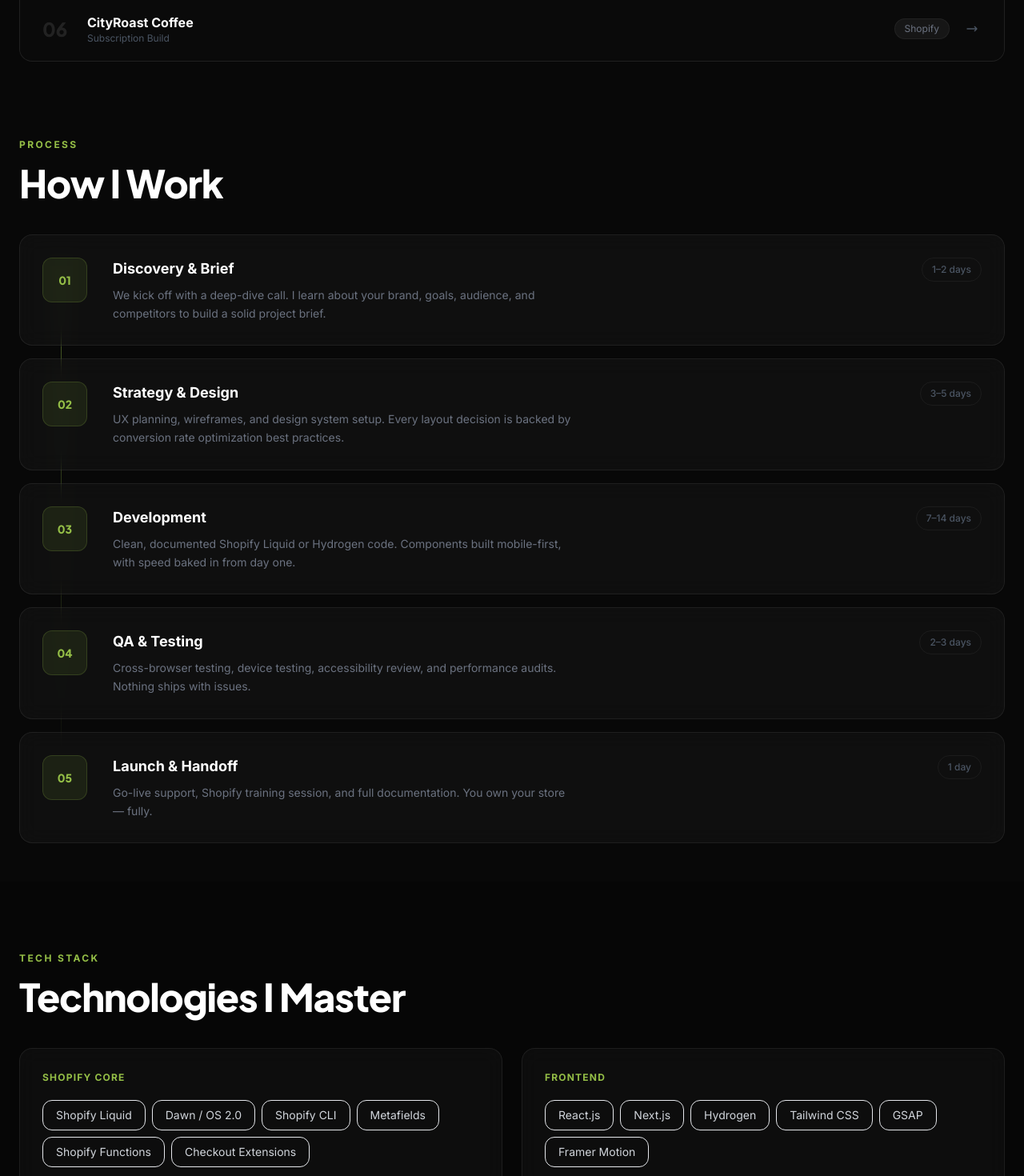
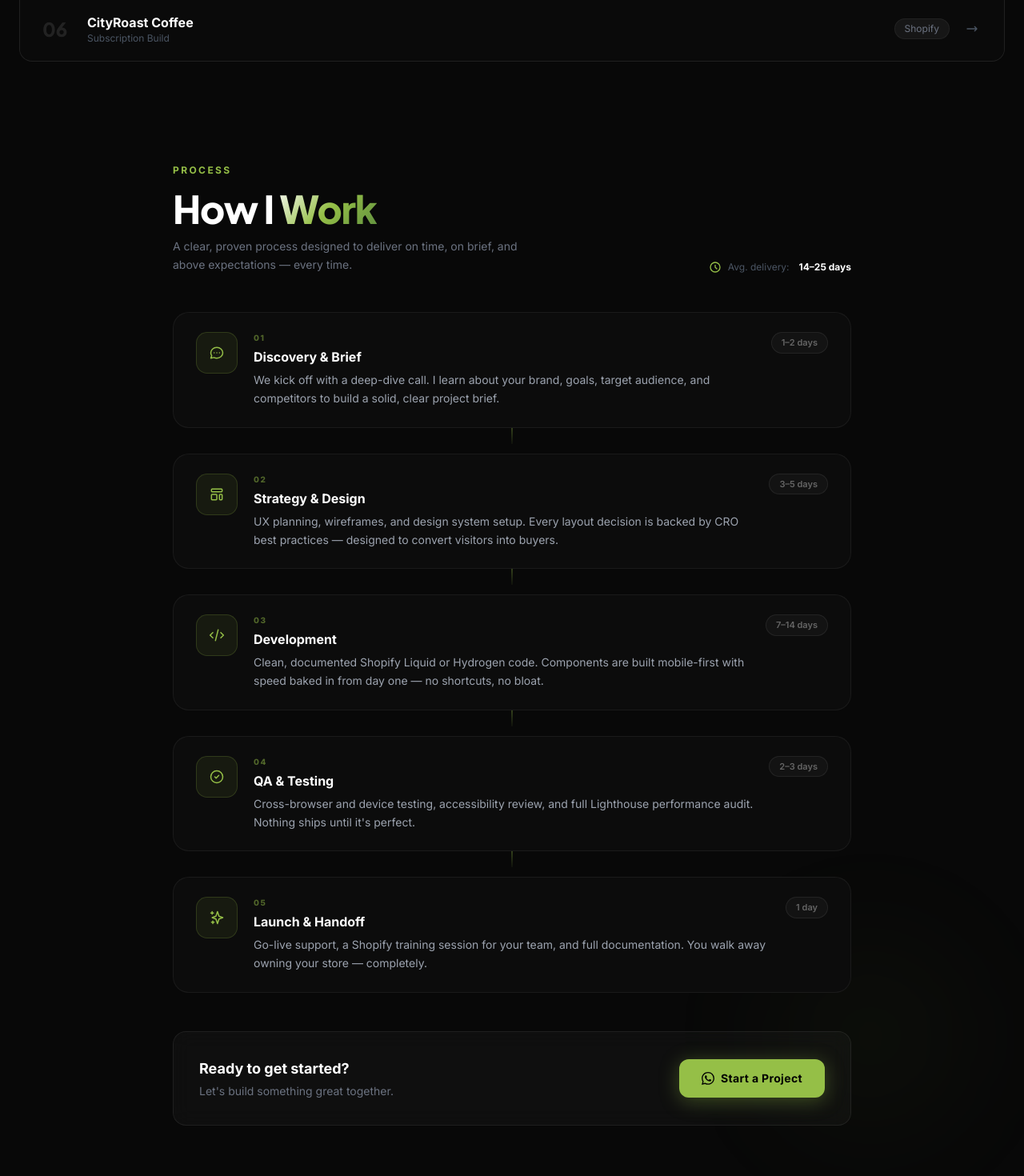
Before and after one commit to Rakibboshunia/ShopifyPro, a Next.js app: page / in a window 1280 px wide. Shown: the part 5300-6770 px from the top of the page at 80% size. Built offline with nearby package versions, Linux system fonts and the light colour scheme.

Commit message:
feat: improve How I Work section with icons, animations and CTA

```diff
--- a/src/components/sections/Workflow.jsx
+++ b/src/components/sections/Workflow.jsx
@@ -1,72 +1,244 @@
+'use client';
+import { useEffect, useRef } from 'react';
+
 export default function Workflow() {
+  const sectionRef = useRef(null);
+
+  useEffect(() => {
+    const observer = new IntersectionObserver(
+      (entries) => {
+        entries.forEach((entry) => {
+          if (entry.isIntersecting) {
+            entry.target.querySelectorAll('.reveal-step').forEach((el, i) => {
+              setTimeout(() => el.classList.add('revealed'), i * 120);
+            });
+          }
+        });
+      },
+      { threshold: 0.1 }
+    );
+    if (sectionRef.current) observer.observe(sectionRef.current);
+    return () => observer.disconnect();
+  }, []);
+
   const steps = [
     {
       num: '01',
+      icon: (
+        <svg className="w-5 h-5" fill="none" stroke="currentColor" viewBox="0 0 24 24">
+          <path strokeLinecap="round" strokeLinejoin="round" strokeWidth={1.8}
+            d="M8 12h.01M12 12h.01M16 12h.01M21 12c0 4.418-4.03 8-9 8a9.863 9.863 0 01-4.255-.949L3 20l1.395-3.72C3.512 15.042 3 13.574 3 12c0-4.418 4.03-8 9-8s9 3.582 9 8z" />
+        </svg>
+      ),
       title: 'Discovery & Brief',
-      desc: 'We kick off with a deep-dive call. I learn about your brand, goals, audience, and competitors to build a solid project brief.',
+      desc: 'We kick off with a deep-dive call. I learn about your brand, goals, target audience, and competitors to build a solid, clear project brief.',
       duration: '1–2 days',
     },
     {
       num: '02',
+      icon: (
+        <svg className="w-5 h-5" fill="none" stroke="currentColor" viewBox="0 0 24 24">
+          <path strokeLinecap="round" strokeLinejoin="round" strokeWidth={1.8}
+            d="M4 5a1 1 0 011-1h14a1 1 0 011 1v2a1 1 0 01-1 1H5a1 1 0 01-1-1V5zM4 13a1 1 0 011-1h6a1 1 0 011 1v6a1 1 0 01-1 1H5a1 1 0 01-1-1v-6zM16 13a1 1 0 011-1h2a1 1 0 011 1v6a1 1 0 01-1 1h-2a1 1 0 01-1-1v-6z" />
+        </svg>
+      ),
       title: 'Strategy & Design',
-      desc: 'UX planning, wireframes, and design system setup. Every layout decision is backed by conversion rate optimization best practices.',
+      desc: 'UX planning, wireframes, and design system setup. Every layout decision is backed by CRO best practices — designed to convert visitors into buyers.',
       duration: '3–5 days',
     },
     {
       num: '03',
+      icon: (
+        <svg className="w-5 h-5" fill="none" stroke="currentColor" viewBox="0 0 24 24">
+          <path strokeLinecap="round" strokeLinejoin="round" strokeWidth={1.8}
+            d="M10 20l4-16m4 4l4 4-4 4M6 16l-4-4 4-4" />
+        </svg>
+      ),
       title: 'Development',
-      desc: 'Clean, documented Shopify Liquid or Hydrogen code. Components built mobile-first, with speed baked in from day one.',
+      desc: 'Clean, documented Shopify Liquid or Hydrogen code. Components are built mobile-first with speed baked in from day one — no shortcuts, no bloat.',
       duration: '7–14 days',
     },
     {
       num: '04',
+      icon: (
+        <svg className="w-5 h-5" fill="none" stroke="currentColor" viewBox="0 0 24 24">
+          <path strokeLinecap="round" strokeLinejoin="round" strokeWidth={1.8}
+            d="M9 12l2 2 4-4m6 2a9 9 0 11-18 0 9 9 0 0118 0z" />
+        </svg>
+      ),
       title: 'QA & Testing',
-      desc: 'Cross-browser testing, device testing, accessibility review, and performance audits. Nothing ships with issues.',
+      desc: 'Cross-browser and device testing, accessibility review, and full Lighthouse performance audit. Nothing ships until it\'s perfect.',
       duration: '2–3 days',
     },
     {
       num: '05',
+      icon: (
+        <svg className="w-5 h-5" fill="none" stroke="currentColor" viewBox="0 0 24 24">
+          <path strokeLinecap="round" strokeLinejoin="round" strokeWidth={1.8}
+            d="M5 3v4M3 5h4M6 17v4m-2-2h4m5-16l2.286 6.857L21 12l-5.714 2.143L13 21l-2.286-6.857L5 12l5.714-2.143L13 3z" />
+        </svg>
+      ),
       title: 'Launch & Handoff',
-      desc: 'Go-live support, Shopify training session, and full documentation. You own your store — fully.',
+      desc: 'Go-live support, a Shopify training session for your team, and full documentation. You walk away owning your store — completely.',
       duration: '1 day',
     },
   ];
 
   return (
-    <section id="workflow" className="relative py-12 bg-[#080808] overflow-hidden">
+    <>
+      <style>{`
+        .reveal-step {
+          opacity: 0;
+          transform: translateX(-20px);
+          transition: opacity 0.55s ease, transform 0.55s ease;
+        }
+        .reveal-step.revealed {
+          opacity: 1;
+          transform: translateX(0);
+        }
+        .step-card {
+          background: #0c0c0c;
+          border: 1px solid rgba(255,255,255,0.06);
+          border-radius: 20px;
+          padding: 24px 28px;
+          display: flex;
+          gap: 20px;
+          align-items: flex-start;
+          position: relative;
+          transition: border-color 0.35s, background 0.35s;
+        }
+        .step-card:hover {
+          border-color: rgba(149,191,71,0.25);
+          background: rgba(149,191,71,0.03);
+        }
+        .step-icon {
+          width: 52px;
+          height: 52px;
+          border-radius: 14px;
+          background: rgba(149,191,71,0.08);
+          border: 1px solid rgba(149,191,71,0.2);
+          display: flex;
+          align-items: center;
+          justify-content: center;
+          flex-shrink: 0;
+          color: #95BF47;
+          transition: background 0.3s, border-color 0.3s, color 0.3s;
+        }
+        .step-card:hover .step-icon {
+          background: #95BF47;
+          border-color: #95BF47;
+          color: #000;
+        }
+        .step-num {
+          font-size: 10px;
+          font-weight: 800;
+          letter-spacing: 0.15em;
+          color: rgba(149,191,71,0.5);
+          margin-bottom: 4px;
+        }
+        .duration-badge {
+          font-size: 11px;
+          font-weight: 600;
+          padding: 4px 12px;
+          border-radius: 100px;
+          background: rgba(255,255,255,0.03);
+          border: 1px solid rgba(255,255,255,0.07);
+          color: rgba(255,255,255,0.35);
+          white-space: nowrap;
+          flex-shrink: 0;
+          height: fit-content;
+        }
+        .connector {
+          width: 2px;
+          height: 20px;
+          background: linear-gradient(to bottom, rgba(149,191,71,0.3), rgba(149,191,71,0.05));
+          margin: 0 auto;
+        }
+      `}</style>
 
+      <section
+        id="workflow"
+        ref={sectionRef}
+        className="relative py-20 bg-[#080808] overflow-hidden"
+      >
+        {/* Ambient glow */}
+        <div className="absolute bottom-0 right-0 w-96 h-96 bg-[radial-gradient(circle,rgba(149,191,71,0.05)_0%,transparent_70%)] blur-3xl pointer-events-none" />
 
-      <div className="max-w-7xl mx-auto px-6">
-        <div className="mb-10">
+        <div className="max-w-4xl mx-auto px-6">
+
+          {/* Header */}
+          <div className="mb-12 reveal-step">
             <p className="text-primary text-xs font-bold tracking-[0.2em] uppercase mb-4">Process</p>
-          <h2 className="font-display text-4xl md:text-5xl font-black tracking-tight">How I Work</h2>
+            <div className="flex flex-col md:flex-row md:items-end md:justify-between gap-4">
+              <div>
+                <h2 className="font-display text-4xl md:text-5xl font-black tracking-tight">
+                  How I <span className="gradient-text">Work</span>
+                </h2>
+                <p className="text-gray-500 text-sm mt-3 max-w-md leading-relaxed">
+                  A clear, proven process designed to deliver on time, on brief, and above expectations — every time.
+                </p>
+              </div>
+              <div className="flex items-center gap-2 text-xs text-gray-600 flex-shrink-0">
+                <svg className="w-4 h-4 text-primary" fill="none" stroke="currentColor" viewBox="0 0 24 24">
+                  <path strokeLinecap="round" strokeLinejoin="round" strokeWidth={2} d="M12 8v4l3 3m6-3a9 9 0 11-18 0 9 9 0 0118 0z" />
+                </svg>
+                Avg. delivery: <strong className="text-white ml-1">14–25 days</strong>
+              </div>
+            </div>
           </div>
 
           {/* Steps */}
-        <div className="relative">
-          {/* Vertical line */}
-          <div className="absolute left-[3.25rem] top-8 bottom-8 w-px bg-gradient-to-b from-primary/50 via-primary/20 to-transparent hidden md:block"></div>
-
-          <div className="space-y-4">
+          <div className="space-y-3">
             {steps.map((step, i) => (
-              <div key={i} className="group relative flex gap-8 items-start card-glass rounded-2xl p-7 card-hover">
-                {/* Step number */}
-                <div className="flex-shrink-0 w-14 h-14 rounded-xl bg-primary/10 border border-primary/20 flex items-center justify-center group-hover:bg-primary group-hover:border-primary transition-all">
-                  <span className="text-primary group-hover:text-black font-black text-sm font-display transition-colors">{step.num}</span>
+              <div key={i}>
+                <div className="step-card reveal-step">
+                  {/* Icon */}
+                  <div className="step-icon">
+                    {step.icon}
                   </div>
 
-                <div className="flex-1 flex flex-col md:flex-row md:items-start md:justify-between gap-3">
+                  {/* Content */}
+                  <div className="flex-1 flex flex-col sm:flex-row sm:items-start sm:justify-between gap-3 min-w-0">
                     <div>
-                    <h3 className="font-bold text-lg mb-2 group-hover:text-primary transition-colors">{step.title}</h3>
-                    <p className="text-gray-500 text-sm leading-relaxed max-w-xl">{step.desc}</p>
+                      <p className="step-num">{step.num}</p>
+                      <h3 className="font-bold text-base text-white mb-1.5">{step.title}</h3>
+                      <p className="text-gray-400 text-sm leading-relaxed">{step.desc}</p>
                     </div>
-                  <span className="flex-shrink-0 text-xs text-gray-600 font-medium border border-white/5 px-3 py-1.5 rounded-full bg-white/3 self-start">{step.duration}</span>
+                    <span className="duration-badge self-start">{step.duration}</span>
                   </div>
+                </div>
+
+                {/* Connector between cards */}
+                {i < steps.length - 1 && (
+                  <div className="connector reveal-step" />
+                )}
               </div>
             ))}
           </div>
+
+          {/* Bottom CTA */}
+          <div className="mt-12 reveal-step">
+            <div className="card-glass rounded-2xl p-8 flex flex-col sm:flex-row items-center justify-between gap-6">
+              <div>
+                <h3 className="font-bold text-lg mb-1">Ready to get started?</h3>
+                <p className="text-gray-500 text-sm">Let&apos;s build something great together.</p>
+              </div>
+              <a
+                href="https://wa.me/8801779296092"
+                target="_blank"
+                rel="noopener noreferrer"
+                className="btn-primary whitespace-nowrap"
+              >
+                <svg className="w-4 h-4" fill="currentColor" viewBox="0 0 24 24">
+                  <path d="M17.472 14.382c-.297-.149-1.758-.867-2.03-.967-.273-.099-.471-.148-.67.15-.197.297-.767.966-.94 1.164-.173.199-.347.223-.644.075-.297-.15-1.255-.463-2.39-1.475-.883-.788-1.48-1.761-1.653-2.059-.173-.297-.018-.458.13-.606.134-.133.298-.347.446-.52.149-.174.198-.298.298-.497.099-.198.05-.371-.025-.52-.075-.149-.669-1.612-.916-2.207-.242-.579-.487-.5-.669-.51-.173-.008-.371-.01-.57-.01-.198 0-.52.074-.792.372-.272.297-1.04 1.016-1.04 2.479 0 1.462 1.065 2.875 1.213 3.074.149.198 2.096 3.2 5.077 4.487.709.306 1.262.489 1.694.625.712.227 1.36.195 1.871.118.571-.085 1.758-.719 2.006-1.413.248-.694.248-1.289.173-1.413-.074-.124-.272-.198-.57-.347m-5.421 7.403h-.004a9.87 9.87 0 01-5.031-1.378l-.361-.214-3.741.982.998-3.648-.235-.374a9.86 9.86 0 01-1.51-5.26c.001-5.45 4.436-9.884 9.888-9.884 2.64 0 5.122 1.03 6.988 2.898a9.825 9.825 0 012.893 6.994c-.003 5.45-4.437 9.884-9.885 9.884m8.413-18.297A11.815 11.815 0 0012.05 0C5.495 0 .16 5.335.157 11.892c0 2.096.547 4.142 1.588 5.945L.057 24l6.305-1.654a11.882 11.882 0 005.683 1.448h.005c6.554 0 11.89-5.335 11.893-11.893a11.821 11.821 0 00-3.48-8.413z"/>
+                </svg>
+                Start a Project
+              </a>
             </div>
           </div>
+
+        </div>
       </section>
+    </>
   );
 }
```
Lines whose indentation alone changed are shown as unchanged.
